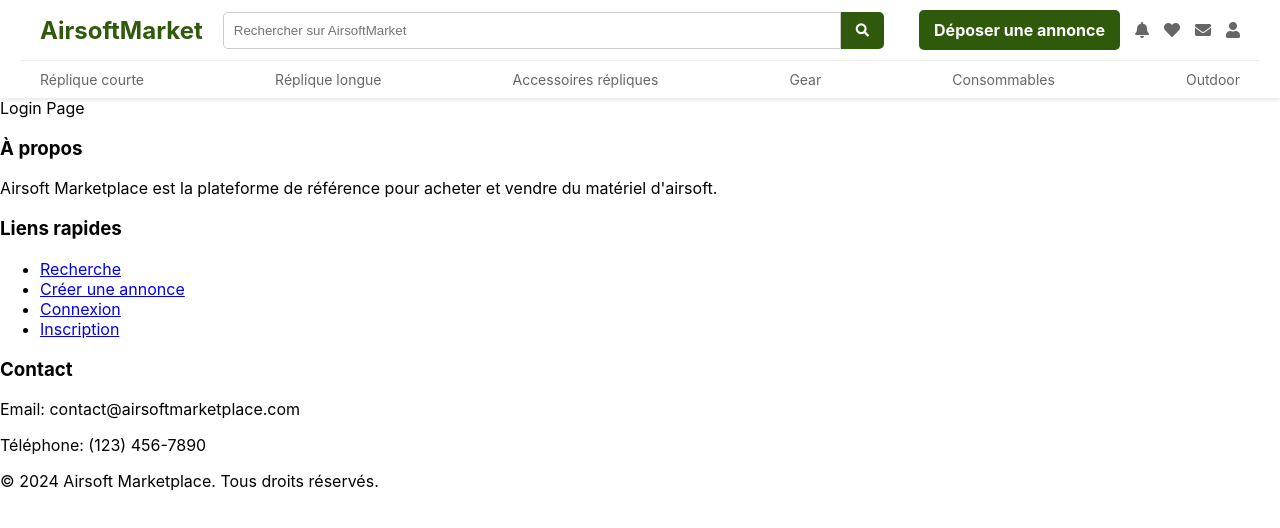
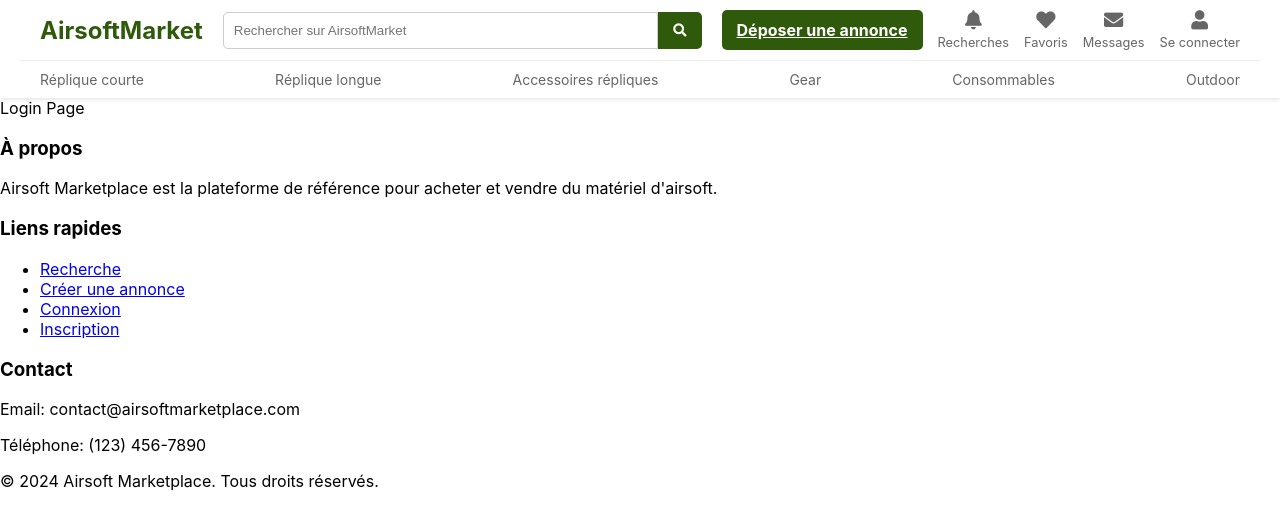
Before and after one commit to Konosaiko/airsoft-marketplace-frontend, a React (Create React App) app: page /login in a window 1280 px wide. Shown: the top 528 px of the page. Built offline with nearby package versions, Linux system fonts and the light colour scheme.

Commit message:
Ajout texte en dessous des icones et :hover

```diff
--- a/src/components/common/Navbar.js
+++ b/src/components/common/Navbar.js
@@ -18,19 +18,31 @@ function Navbar() {
         </div>
         <div className="navbar-actions">
           <Link to="/post-ad" className="post-ad-button">Déposer une annonce</Link>
-          <Link to="/searches"><i className="fas fa-bell"></i></Link>
-          <Link to="/favorites"><i className="fas fa-heart"></i></Link>
-          <Link to="/messages"><i className="fas fa-envelope"></i></Link>
-          <Link to="/profile"><i className="fas fa-user"></i></Link>
+          <Link to="/searches" className="navbar-action-item">
+            <i className="fas fa-bell"></i>
+            <span>Recherches</span>
+          </Link>
+          <Link to="/favorites" className="navbar-action-item">
+            <i className="fas fa-heart"></i>
+            <span>Favoris</span>
+          </Link>
+          <Link to="/messages" className="navbar-action-item">
+            <i className="fas fa-envelope"></i>
+            <span>Messages</span>
+          </Link>
+          <Link to="/profile" className="navbar-action-item">
+            <i className="fas fa-user"></i>
+            <span>Se connecter</span>
+          </Link>
         </div>
       </div>
       <div className="navbar-categories">
-        <Link to="/category/immobilier">Réplique courte</Link>
-        <Link to="/category/vehicules">Réplique longue</Link>
-        <Link to="/category/vacations">Accessoires répliques</Link>
-        <Link to="/category/emploi">Gear</Link>
-        <Link to="/category/mode">Consommables</Link>
-        <Link to="/category/maison">Outdoor</Link>
+        <Link to="/category/replique-courte">Réplique courte</Link>
+        <Link to="/category/replique-longue">Réplique longue</Link>
+        <Link to="/category/accessoires-repliques">Accessoires répliques</Link>
+        <Link to="/category/gear">Gear</Link>
+        <Link to="/category/consommables">Consommables</Link>
+        <Link to="/category/outdoor">Outdoor</Link>
       </div>
     </nav>
   );
--- a/src/styles/Navbar.css
+++ b/src/styles/Navbar.css
@@ -47,10 +47,27 @@
   align-items: center;
 }
 
-.navbar-actions a {
+.navbar-action-item {
+  display: flex;
+  flex-direction: column;
+  align-items: center;
   margin-left: 15px;
   color: #666;
   text-decoration: none;
+  font-size: 0.8rem;
+}
+
+.navbar-action-item:hover {
+  color: #2f5a0c;
+}
+
+.navbar-action-item i {
+  font-size: 1.2rem;
+  margin-bottom: 5px;
+}
+
+.navbar-action-item span {
+  text-align: center;
 }
 
 .post-ad-button {
```
